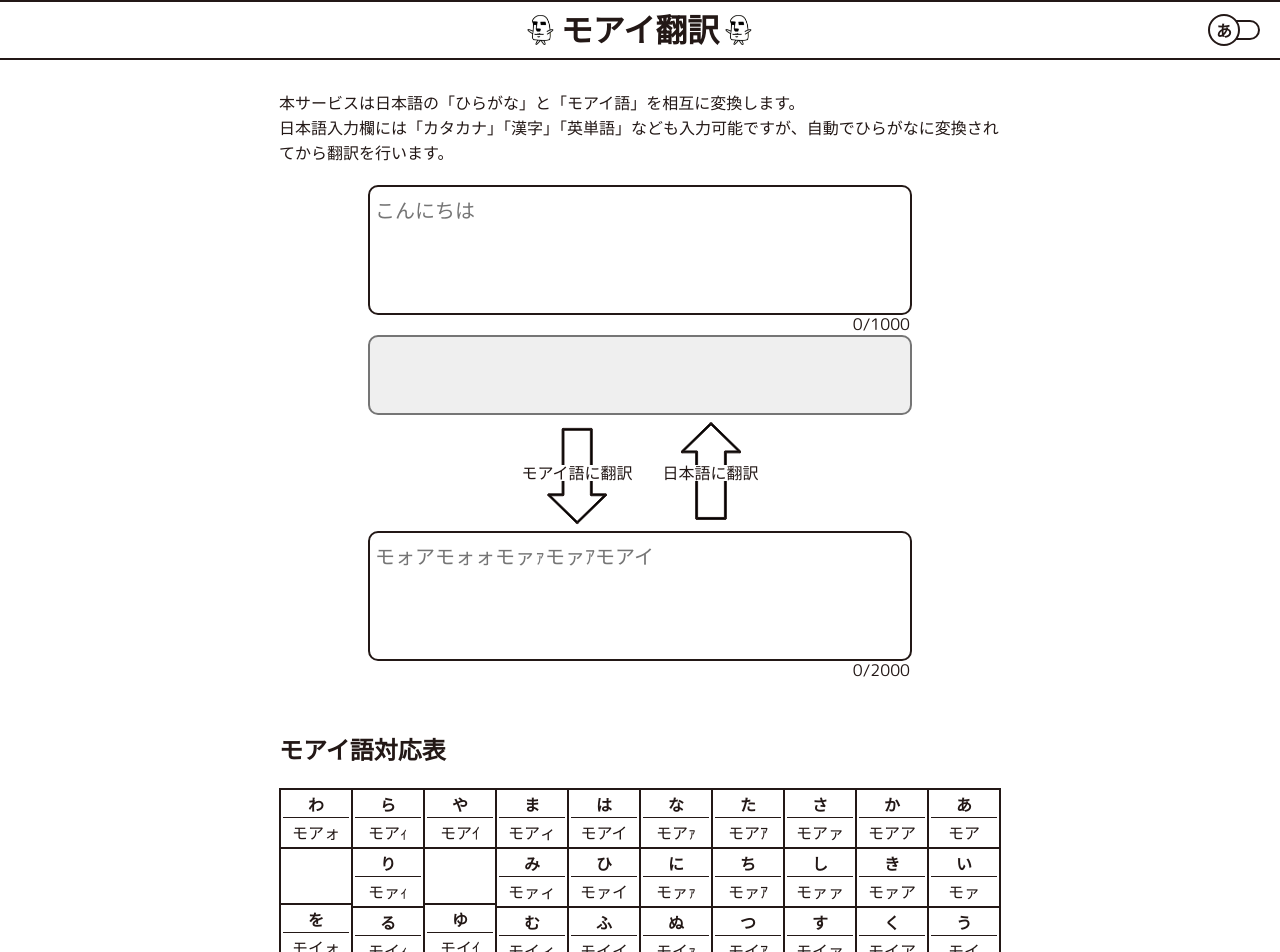
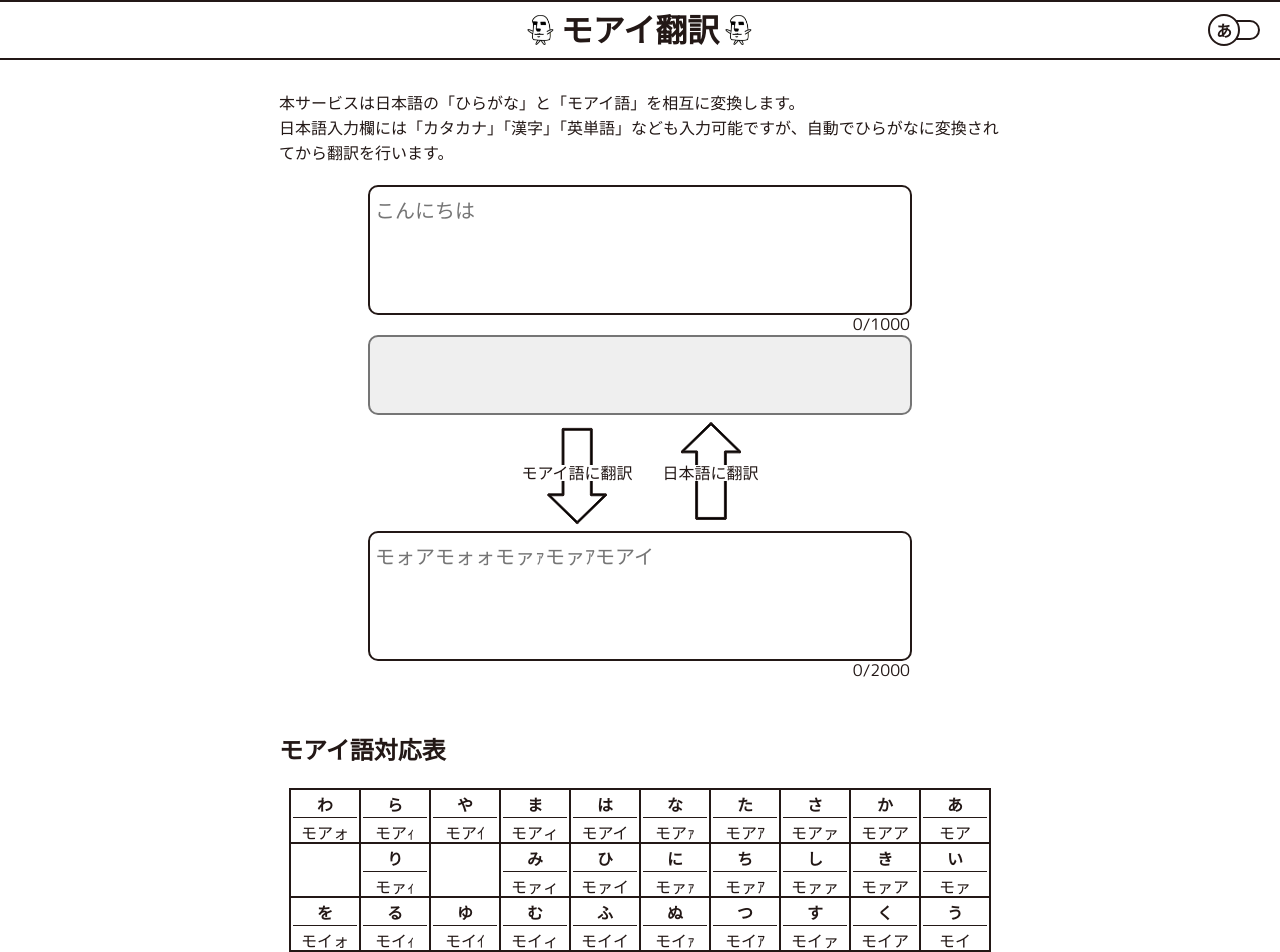
Before and after one commit to Hiroto-Shida/moai-translate, a Next.js app: page / in a window 1280 px wide. Shown: the top 952 px of the page. Built offline with nearby package versions, Linux system fonts and the light colour scheme.

Commit message:
tableのずれを修正

```diff
--- a/src/components/moaiLangTablea/OneTable/index.module.scss
+++ b/src/components/moaiLangTablea/OneTable/index.module.scss
@@ -1,19 +1,16 @@
 @use "@/styles/variables.module.scss" as *;
 
-.none {
+.blockWrapper {
   border: 1px solid $color-black;
   height: 54px;
   width: 70px;
-  box-sizing: content-box;
 }
 
 .tableElement {
-  border: 1px solid $color-black;
-  height: 54px;
-  width: 70px;
+  height: 100%;
+  width: 100%;
   font-size: $font-size-base;
   text-align: center;
-  box-sizing: content-box;
 }
 
 .trElement {
--- a/src/components/moaiLangTablea/OneTable/index.tsx
+++ b/src/components/moaiLangTablea/OneTable/index.tsx
@@ -7,6 +7,7 @@ type Props = {
 
 const OneTable: React.FC<Props> = ({ jp }) => {
   return jp ? (
+    <div className={styles.blockWrapper}>
       <table className={styles.tableElement}>
         <tbody>
           <tr className={styles.trElement}>
@@ -17,8 +18,9 @@ const OneTable: React.FC<Props> = ({ jp }) => {
           </tr>
         </tbody>
       </table>
+    </div>
   ) : (
-    <div className={styles.none} />
+    <div className={styles.blockWrapper} />
   );
 };
 
```
Lines whose indentation alone changed are shown as unchanged.
